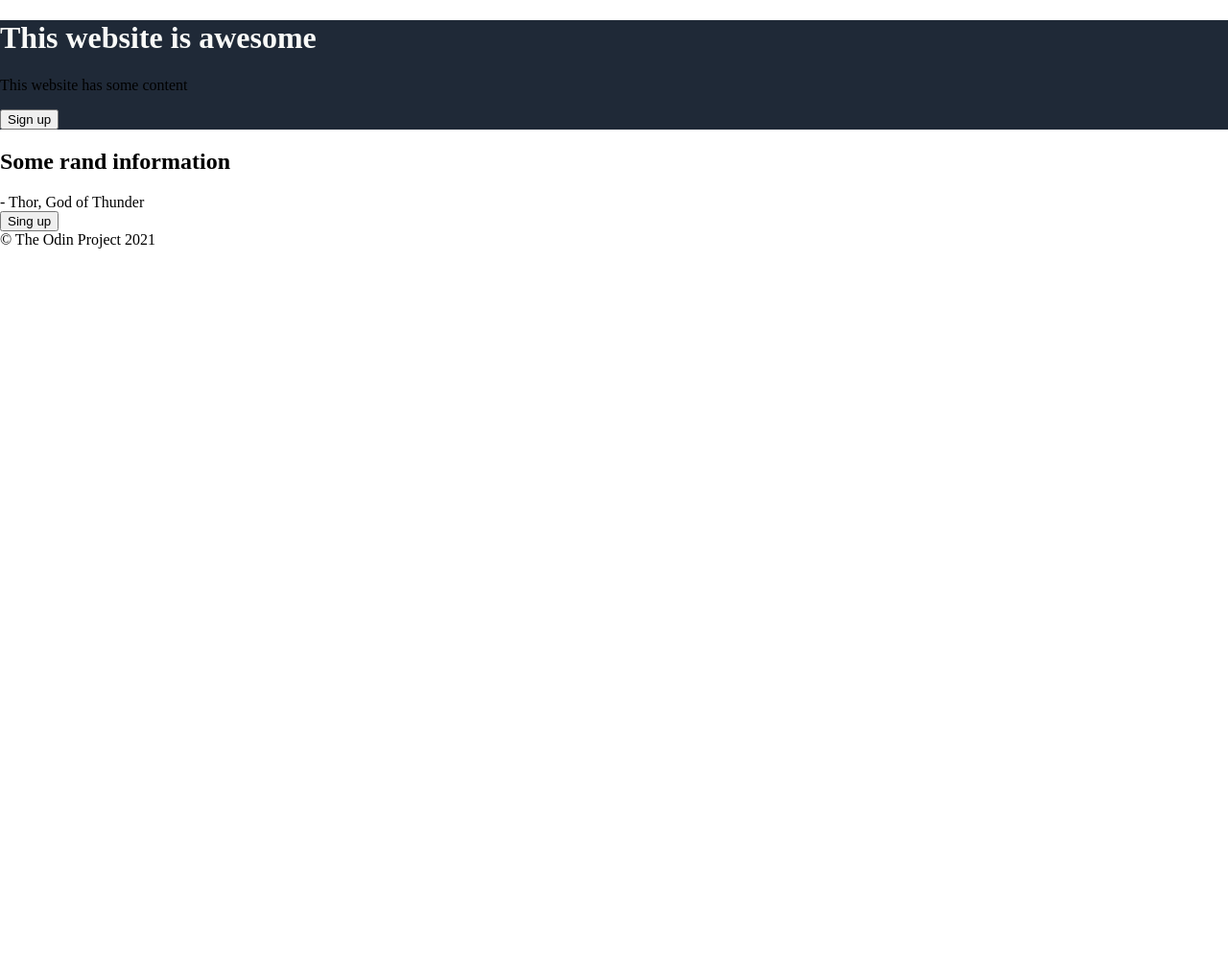
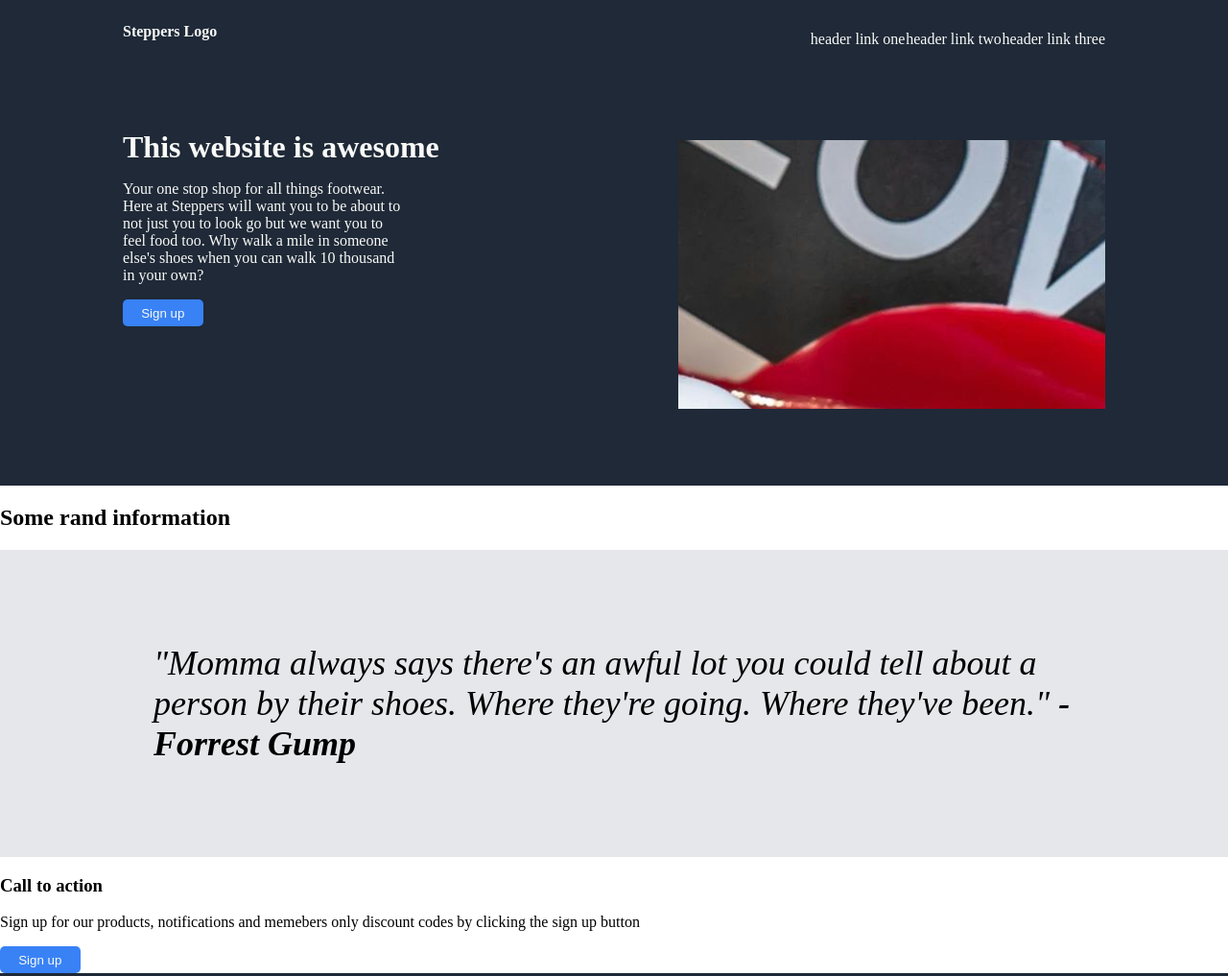
Before and after one commit to PhantomXero/Steppers, a plain HTML site: page index.html in a window 1280 px wide. Shown: the top 1017 px of the page at 96% size. Before the commit the page ends 800 px from the top, so only its background shows below. Drawn offline with Linux system fonts and the light colour scheme.

Commit message:
added call-to-action.scss and modificed variables

```diff
--- a/index.html
+++ b/index.html
@@ -3,17 +3,27 @@
 <head>
     <meta charset="UTF-8">
     <meta name="viewport" content="width=device-width, initial-scale=1.0">
-    <title>Stepers</title>
+    <title>Steppers</title>
 
     <link rel="stylesheet" href="./public/dist/css/index.css">
 </head>
 <body>
     <div class="hero">
-        <div class="header"></div>
+        <header class="header">
+            <div class="logo">Steppers Logo</div>
+            <ul class="header_links">
+                <li class="link">header link one</li>
+                <li class="link">header link two</li>
+                <li class="link">header link three</li>
+            </ul>
+        </header>
         <div class="hero_container">
             <div class="content">
                 <h1 class="hero_title">This website is awesome</h1>
-                <p class="hero_subtext"> This website has some content</p>
+                <p class="hero_subtext"> Your one stop shop for all things footwear.
+                    Here at Steppers will want you to be about to not just you to look go but we want you to feel food too.
+                    Why walk a mile in someone else's shoes when you can walk 10 thousand in your own?
+                </p>
                 <button class="btn" type="button">Sign up</button>
             </div>
             <div class="hero_image"></div>
@@ -41,13 +51,17 @@
         </div>
     </div>
     <div class="quote">
-        <div class="text">
-            <span class="author bold">- Thor, God of Thunder</span>
+        <div class="text"> "Momma always says there's an awful lot you could tell about a person by their shoes. Where they're going. Where they've been."
+            <span class="author bold">- Forrest Gump</span>
         </div>
     </div>
     <div class="callToAction">
         <div class="call">
-            <button type="button" class="call_btn">Sing up</button>
+            <div class="call-content">
+                <h3 class="call-title">Call to action</h3>
+                <p class="call-instruction">Sign up for our products, notifications and memebers only discount codes by clicking the sign up button</p>
+            </div>
+            <button type="button" class="btn">Sign up</button>
         </div>
     </div>
     <footer> &copy; The Odin Project 2021 </footer>
--- a/sass/_buttons.scss
+++ b/sass/_buttons.scss
@@ -1 +1,18 @@
 @import "variables";
+
+.btn
+{
+    color: $white-clr;
+    border-style: none;
+    background-color: $blue-clr;
+    padding: 0.4rem 1.2rem;
+    border-radius: 5px;
+}
+
+.call
+{
+    .btn
+    {
+        border-color: $white-clr;
+    }
+}
--- /dev/null
+++ b/sass/_call-to-action.scss
@@ -0,0 +1 @@
+@import "variables";
--- a/sass/_footer.scss
+++ b/sass/_footer.scss
@@ -1 +1,14 @@
 @import "variables";
+
+footer
+{
+    background-color: $drk-bkg;
+    display: flex;
+    justify-content: center;
+    align-items: center;
+
+    width: 100vw;
+    height: 20vh;
+
+    color: $white-clr;
+}
--- a/sass/_hero.scss
+++ b/sass/_hero.scss
@@ -3,14 +3,31 @@
 .hero
 {
     background-color: $drk-bkg;
+    padding: 1rem 8rem 5rem 8rem;
+
+    color: $hero_hdr-clr;
 }
 .header
 {
-
+    display: flex;
+    justify-content: space-between;
+}
+.header_links
+{
+    width: 30%;
+    display: flex;
+    justify-content: space-between;
+    list-style: none;
+}
+.logo
+{
+    padding-top: 0.5rem;
+    font-weight: $txt-bold;
 }
 .hero_container
 {
-
+    display: flex;
+    margin-top: 3rem;
 }
 .content
 {
@@ -19,10 +36,18 @@
 .hero_title
 {
     font-weight: $txt-bold;
-    color: $hero_hdr-clr;
-
+    margin-bottom: 0;
 }
 .hero_subtext
 {
-
+    width: 50%;
 }
+.hero_image
+{
+    height: 35vh;
+    width: 90vw;
+    background-image: url("/img/pexels-adrian-dorobantu-2300334.jpg");
+    background-position: center;
+    background-repeat: no-repeat;
+    margin-top: 2rem;
+}
--- a/sass/_quote.scss
+++ b/sass/_quote.scss
@@ -1 +1,18 @@
 @import "variables";
+
+.quote
+{
+    width: 100vw;
+    height: 40vh;
+    background-color: $qot-bkg;
+    display: flex;
+    justify-content: center;
+    align-items: center;
+}
+
+.text
+{
+    font-style: $txt-ilt;
+    font-size: $txt-l;
+    padding: 10rem;
+}
--- a/sass/_variables.scss
+++ b/sass/_variables.scss
@@ -1,7 +1,7 @@
 // Colours
 $drk-bkg: #1F2937;
-$hero_hdr-clr: #F9FAF8;
-$btn-clr: #3882F6;
+$white-clr: #F9FAF8;
+$blue-clr: #3882F6;
 $card_hld-title: #1F2937;
 $qot-bkg: #E5E7EB;
 $qot-text: #1F2937;
--- a/sass/index.scss
+++ b/sass/index.scss
@@ -1,4 +1,5 @@
 @import "buttons";
+@import "call-to-action";
 @import "card";
 @import "cardHolder";
 @import "footer";
@@ -14,3 +15,8 @@ body
     padding: 0;
     box-sizing: border-box;
 }
+
+.bold
+{
+    font-weight: $txt-bold;
+}
```
Also changed, not shown: public/dist/css/index.css, 1 other file.
